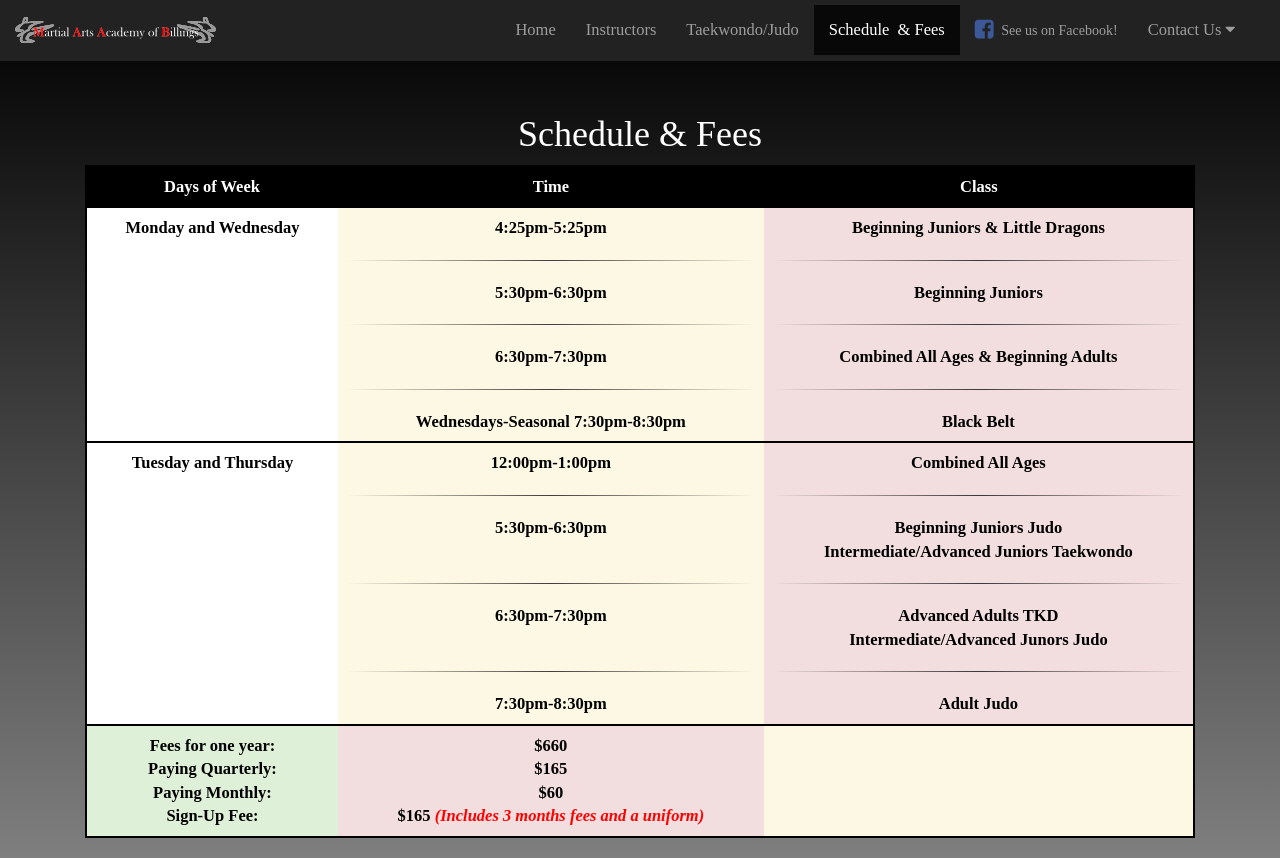
After one commit to studhorsemtn/New_maabtkd, a PHP site: page /schedule.html in a window 1280 px wide. The commit adds this page. Shown: the top 858 px of the page. Run offline with PHP 8.4, Linux system fonts and the light colour scheme.

Commit message:
Added new page and stylings for it

```diff
--- a/index.css
+++ b/index.css
@@ -103,6 +103,7 @@ section {
     background-size: 100% 100%;
     border: 2px solid black;
     border-radius: 10px;
+    box-shadow: 5px 5px 5px black;
     margin: 0 0 10px 0;
 }
 
@@ -134,9 +135,13 @@ section {
     font-weight: bolder;
 }
 
-.about h1 {
+.about {
+    padding: 9% 0;
     color: white;
-    padding: 9% 0;
+    background: -webkit-linear-gradient(black, grey, black);
+    background: -moz-linear-gradient(black, grey, black);
+    background: -o-linear-gradient(black, grey, black);
+    background: linear-gradient(black, grey, black);
 }
 
 #training {
@@ -229,6 +234,36 @@ section {
 /* =======   End Taekwondo/Judo  ======= */
 
 
+/* ========  Schedule  ======== */
+
+#schedule {
+    color: black;
+    font-weight: bolder;
+}
+
+#schedule th {
+    background: black;
+}
+
+#schedule h1,
+thead {
+    color: white;
+}
+
+#schedule th,
+tr {
+    border: 2px solid black;
+    text-align: center;
+}
+
+#schedule hr {
+    background-image: linear-gradient(to right, rgba(255, 255, 255, 0.00), rgba(0, 0, 0, 0.75), rgba(255, 255, 255, 0.00));
+}
+
+
+/* ========  End Schedule  ======== */
+
+
 /* =======  Footer  ======== */
 
 footer {
--- /dev/null
+++ b/schedule.html
@@ -0,0 +1,192 @@
+<!DOCTYPE html>
+<html lang="en">
+
+<head>
+    <meta charset="UTF-8">
+    <meta name="viewport" content="width=device-width, initial-scale=1.0">
+    <meta http-equiv="X-UA-Compatible" content="ie=edge">
+    <title>Maabtkd Schedule &amp; Fees</title>
+    <link href="https://fonts.googleapis.com/css?family=Bree+Serif" rel="stylesheet">
+    <link rel="stylesheet" href="https://maxcdn.bootstrapcdn.com/bootstrap/3.3.7/css/bootstrap.min.css">
+    <link rel="stylesheet" href="https://cdnjs.cloudflare.com/ajax/libs/font-awesome/4.7.0/css/font-awesome.min.css">
+    <link rel="stylesheet" type="text/css" href="index.css">
+    <link rel="icon" href="Images/MAABfavicon.ico" type="image/gif" sizes="16x16">
+</head>
+
+<body>
+    <!-- =======  Navbar  ======= -->
+
+    <nav class="navbar navbar-inverse navbar-fixed-top">
+        <div class="container-fluid">
+            <div class="navbar-header">
+                <!-- toggle Button [opens navbar links on mobile devices] -->
+                <button type="button" class="navbar-toggle collapsed" data-toggle="collapse" data-target="#tjdropdown" aria-expanded="false">
+                <i class="fa fa-bars fa-lg" aria-hidden="true" id="collapse"></i>
+            </button>
+                <a href="#" class="navbar-brand center-block">
+                <img class="img-responsive " src="Images/lightLogo.png" alt="Martial Arts of Billings logo">
+            </a>
+            </div>
+
+            <!-- Navbar Collapse [conatins components of the navbar such as navbar menu and forms] -->
+            <div class="collapse navbar-collapse" id="tjdropdown">
+                <!-- Navbar Menu -->
+                <ul class="nav navbar-nav navbar-right">
+                    <li><a href="index.html">Home</a></li>
+                    <li><a href="instructors.html">Instructors</a></li>
+                    <li><a href="tkd.html">Taekwondo/Judo</a></li>
+                    <li class="active"><a href="schedule.html">Schedule &nbsp;&#38;&nbsp;Fees</a></li>
+                    <li>
+                        <a href="https://www.facebook.com/Martial-Arts-Academy-of-Billings-123484254472217/" target="_blank"><i class="fa fa-facebook-square fa-lg facebook"></i>
+                        <small>&nbsp;See us on Facebook&#33;</small>
+                    </a>
+                    </li>
+                    <li class="dropdown">
+                        <a href="#" class="dropdown-toggle" data-toggle="dropdown" role="button" aria-haspopup="true" aria-expanded="false">Contact Us <i class="fa fa-caret-down"></i>
+                    </a>
+                        <ul class="dropdown-menu">
+                            <li><a href="tel:+1-406-591-9000"><i class="fa fa-mobile fa-lg" id="phone"></i>&nbsp; Call Us to find out more&#33;</a></li>
+                            <li><a href="https://goo.gl/maps/9FNh8wJVV572" target="_blank"><i class="fa fa-map-marker fa-lg" id="directions"></i>&nbsp;Come Join Us&#33;</a></li>
+                            <li><a href="mailto:maabtkd@gmail.com" target="_blank"> <i class="fa fa-envelope fa-lg" id="email"></i>&nbsp;Email</a></li>
+                        </ul>
+                        <!-- End Dropdown Menu -->
+                    </li>
+                    <!-- End Dropdown -->
+                </ul>
+                <!-- End Navbar Menu -->
+            </div>
+            <!-- End Navbar Collapse -->
+        </div>
+        <!-- End Container-Fluid -->
+    </nav>
+    <!--=======> End Navbar <=======-->
+
+
+    <!-- ========  Schedule  ======== -->
+
+    <section id="schedule">
+        <h1 class="text-center">Schedule &amp; Fees</h1>
+        <div class="container">
+            <div class="col-lg-12 table-responsive">
+                <table class="table">
+                    <thead class="">
+                        <tr>
+                            <th>Days of Week</th>
+                            <th>Time</th>
+                            <th>Class</th>
+                        </tr>
+                    </thead>
+
+                    <tbody>
+                        <tr>
+                            <td class="success" style="background:white;">Monday and Wednesday</td>
+                            <td class="warning">4:25pm-5:25pm
+                                <hr> 5:30pm-6:30pm
+                                <hr> 6:30pm-7:30pm
+                                <hr> Wednesdays-Seasonal 7:30pm-8:30pm
+                            </td>
+                            <td class="danger">
+                                Beginning Juniors &amp; Little Dragons
+                                <hr> Beginning Juniors
+                                <hr> Combined All Ages &amp; Beginning Adults
+                                <hr> Black Belt
+                            </td>
+
+                        </tr>
+                        <tr>
+                            <td class="success" style="background:white;">Tuesday and Thursday</td>
+                            <td class="warning">12:00pm-1:00pm
+                                <hr>5:30pm-6:30pm
+                                <br>
+                                <br>
+                                <hr> 6:30pm-7:30pm
+                                <br>
+                                <br>
+                                <hr> 7:30pm-8:30pm
+                            </td>
+                            <td class="danger">
+                                Combined All Ages
+                                <hr>Beginning Juniors Judo
+                                <br>Intermediate/Advanced Juniors Taekwondo
+                                <hr> Advanced Adults TKD
+                                <br> Intermediate/Advanced Junors Judo
+                                <hr> Adult Judo
+                            </td>
+                        </tr>
+                        <tr>
+                            <td class="success" id="feeTerms">
+                                <strong>
+                                    Fees for one year:
+                                    <br>Paying Quarterly:
+                                    <br>Paying Monthly:
+                                    <br>Sign-Up Fee:
+                                </strong>
+                            </td>
+                            <td class="danger" id="fees">
+                                $660
+                                <br> $165
+                                <br> $60
+                                <br> $165
+                                <em style="color: red;">(Includes 3 months fees and a uniform)</em>
+                            </td>
+                            <td class="warning" id="nothing">
+                            </td>
+
+
+                        </tr>
+                    </tbody>
+                </table>
+                <!-- =======  End Table  ======== -->
+            </div>
+            <!-- =======  End Table-Responsive  ======= -->
+        </div>
+        <!-- End Container -->
+
+        <div class="container-fluid">
+            <iframe id="242737606" src="http://www.google.com/calendar/embed?src=maabtkd.com_qmgfp42qskam6dankhvj55g75s@group.calendar.google.com&amp;color=%23668CD9&amp;mode=MONTH&amp;showTitle=0&amp;showNav=1&amp;showDate=1&amp;showTabs=1&amp;showCalendars=0&amp;hl=en"
+                title="Calendar of Events" width="100%" height="600" frameborder="0" scrolling="no"></iframe>
+        </div>
+    </section>
+
+    <footer>
+        <div class="container">
+            <div class="row">
+                <div class="col-xs-12">
+                    <img class="img-responsive center-block" src="Images/lightLogo.png" alt="Martial Arts Academy of Billings">
+                    <hr>
+                </div>
+            </div>
+            <div class="row">
+                <div class="col-xs-12 col-md-4 text-center">
+                    <i class="fa fa-mobile fa-2x "></i>
+                    <h4>Call Us Now!</h4>
+                    <h4>(406) 591-9000</h4>
+                    <p>We will be happy to answer any questions.</p>
+                </div>
+                <div class="col-xs-12 col-md-4 text-center">
+                    <i class="fa fa-clock-o fa-2x"></i>
+                    <h4>Hours of Operation</h4>
+                    <p>Monday &amp; Wednesday</p>
+                </div>
+                <div class="col-xs-12 col-md-4 text-center">
+                    <i class="fa fa-facebook-official fa-2x facebook"></i>
+                    <a href="https://www.facebook.com/Martial-Arts-Academy-of-Billings-123484254472217/" target="_blank">
+                        <h4>See Us on Facebook!</h4>
+                    </a>
+                </div>
+            </div>
+            <hr>
+        </div>
+
+    </footer>
+
+
+
+
+
+    <script src="https://ajax.googleapis.com/ajax/libs/jquery/1.12.4/jquery.min.js"></script>
+    <script src="https://maxcdn.bootstrapcdn.com/bootstrap/3.3.7/js/bootstrap.min.js"></script>
+    <script src="main.js"></script>
+</body>
+
+<!-- </html> -->
```
